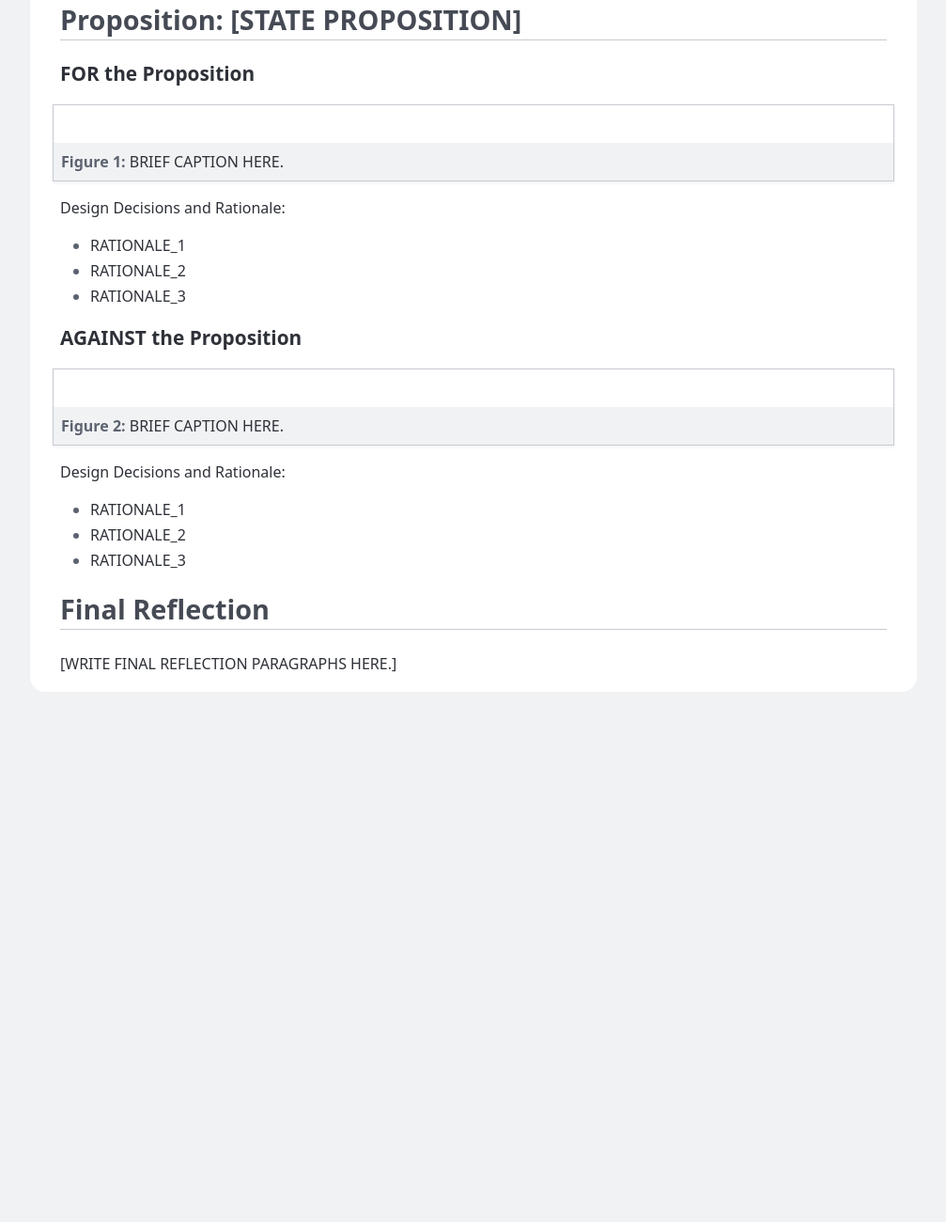
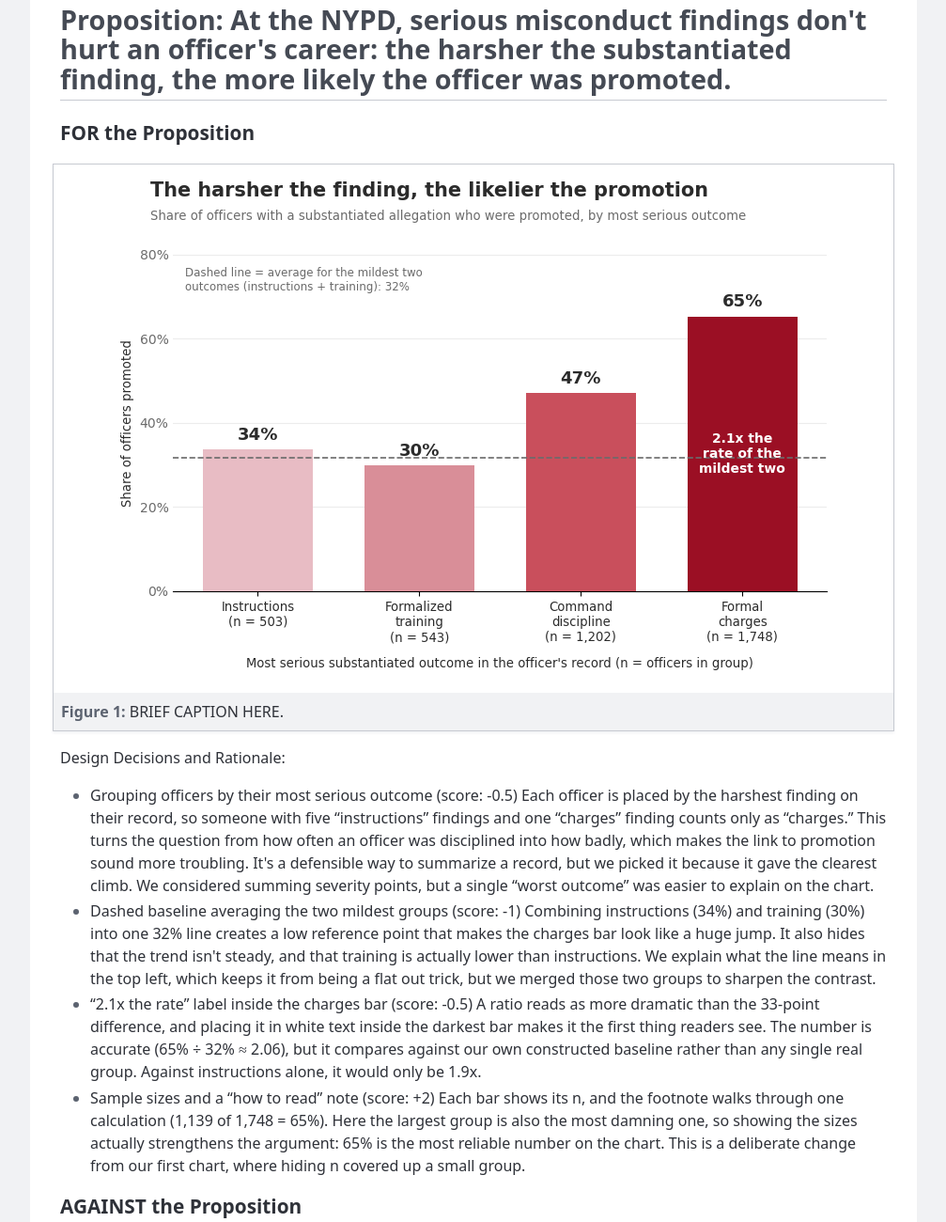
Before and after one commit to thomasdcung/dsc106-fall2026-project2, a plain HTML site: page index.html in a window 1280 px wide. Shown: the part 380-1680 px from the top of the page at 94% size, without its empty margins (136-1143 px from the left). Before the commit the page ends 1124 px from the top, so only its background shows below. Drawn offline with Linux system fonts and the light colour scheme.

Commit message:
Added proposition, images, and rationale to index.html

```diff
--- a/index.html
+++ b/index.html
@@ -152,22 +152,31 @@
         </header>
 
         <main>
-            <h2>Proposition: [STATE PROPOSITION]</h2>
+            <h2>Proposition: At the NYPD, serious misconduct findings don't hurt an officer's career: the harsher the substantiated finding, the more likely the officer was promoted.</h2>
 
             <section>
                 <h3>FOR the Proposition</h3>
 
                 <figure>
-                    <img src="IMAGE_FILENAME" alt="" />
+                    <img src="viz3_proposition_true.png" alt="" />
                     <figcaption>BRIEF CAPTION HERE.</figcaption>
                 </figure>
 
                 <p>Design Decisions and Rationale:</p>
 
                 <ul>
-                    <li>RATIONALE_1</li>
-                    <li>RATIONALE_2</li>
-                    <li>RATIONALE_3</li>
+                    <li>Grouping officers by their most serious outcome (score: -0.5)
+Each officer is placed by the harshest finding on their record, so someone with five “instructions” findings and one “charges” finding counts only as “charges.” This turns the question from how often an officer was disciplined into how badly, which makes the link to promotion sound more troubling. It's a defensible way to summarize a record, but we picked it because it gave the clearest climb. We considered summing severity points, but a single “worst outcome” was easier to explain on the chart.
+</li>
+                    <li>Dashed baseline averaging the two mildest groups (score: -1)
+Combining instructions (34%) and training (30%) into one 32% line creates a low reference point that makes the charges bar look like a huge jump. It also hides that the trend isn't steady, and that training is actually lower than instructions. We explain what the line means in the top left, which keeps it from being a flat out trick, but we merged those two groups to sharpen the contrast.
+</li>
+                    <li>“2.1x the rate” label inside the charges bar (score: -0.5)
+A ratio reads as more dramatic than the 33-point difference, and placing it in white text inside the darkest bar makes it the first thing readers see. The number is accurate (65% ÷ 32% ≈ 2.06), but it compares against our own constructed baseline rather than any single real group. Against instructions alone, it would only be 1.9x.
+</li>
+                    <li>Sample sizes and a “how to read” note (score: +2)
+Each bar shows its n, and the footnote walks through one calculation (1,139 of 1,748 = 65%). Here the largest group is also the most damning one, so showing the sizes actually strengthens the argument: 65% is the most reliable number on the chart. This is a deliberate change from our first chart, where hiding n covered up a small group.
+</li>
                 </ul>
             </section>
 
@@ -175,16 +184,22 @@
                 <h3>AGAINST the Proposition</h3>
 
                 <figure>
-                    <img src="IMAGE_FILENAME" alt="" />
+                    <img src="viz4_proposition_false.png" alt="" />
                     <figcaption>BRIEF CAPTION HERE.</figcaption>
                 </figure>
 
                 <p>Design Decisions and Rationale:</p>
 
                 <ul>
-                    <li>RATIONALE_1</li>
-                    <li>RATIONALE_2</li>
-                    <li>RATIONALE_3</li>
+                    <li>Using years since first complaint as a stand-in for time on the force (score: -0.5)
+The dataset has no hire date, so we used 2020 minus the year of the officer's first complaint. It is a weak proxy, because an officer who joined years earlier but got a first complaint late shows a shorter career than they have. It is also partly built in: an officer needs time to accumulate several allegations, so the bars are expected to rise. We labeled the axis “years since the officer’s first complaint” and said in the footnote that it isn’t a hire date. Even so, the chart could suggest more independence between complaints and tenure than the data supports.
+</li>
+                    <li>Reusing the same allegation groups as Visualization 1 (score: +1)
+Using the same x-axis (1, 2, 3, 4-5, 6+) lets a reader line up the two charts and see that the groups with higher promotion rates are also the groups with longer histories. It works as a direct rebuttal to the first chart, and it is transparent about it. The cost is that it inherits the allegation-based groups and uneven bins we criticized earlier, and counting allegations instead of complaints makes the high groups look more extreme.
+</li>
+                    <li>A subtitle that links complaint history to promotion (score: -1)
+The title says officers with more allegations have longer complaint histories, which the chart shows. The subtitle adds that they therefore “had more time to be promoted,” which the chart doesn’t show, since it has no promotion data. The causal chain (more time, more complaints, more promotion) is asserted, not demonstrated, and it leans on the reader accepting Visualization 3 as the support. We kept the claim because it is plausible and explains why the chart is on the “false” side, but it is the least supported sentence on the page.
+</li>
                 </ul>
             </section>
 
```
